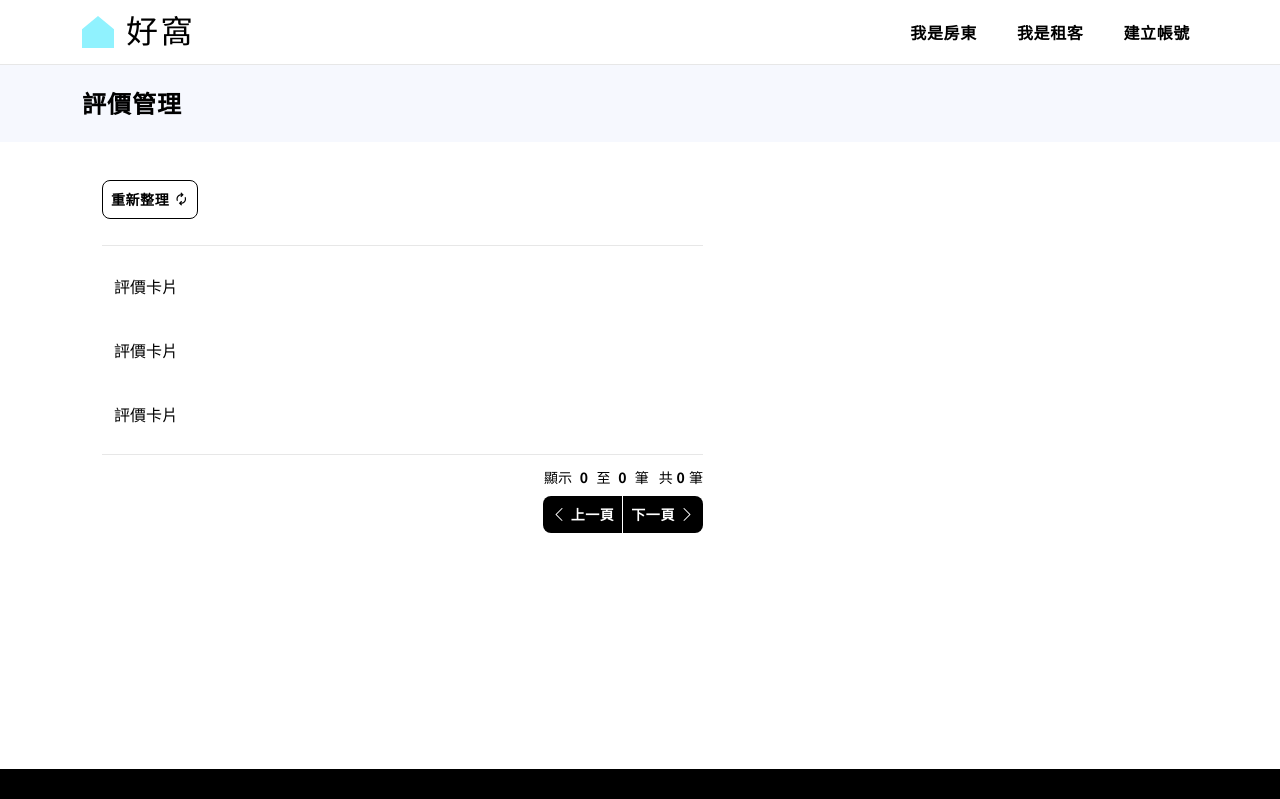
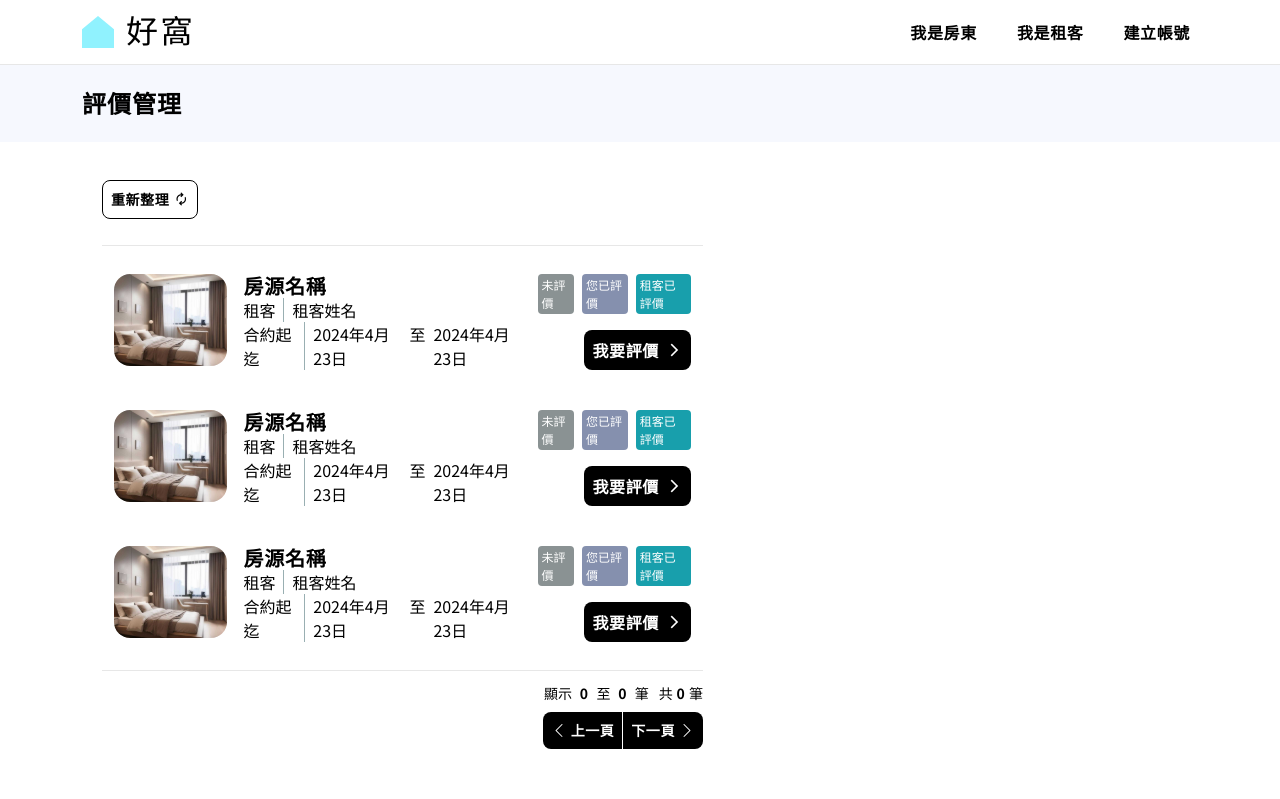
Before and after one commit to Eshiunm/Rocket_HowOh, a React (Vite) app: page /landlord/review in a window 1280 px wide. Shown: the top 799 px of the page. Built offline with nearby package versions, Linux system fonts and the light colour scheme; a web font is replaced by a local one.

Commit message:
feat: add review list card style

```diff
--- a/src/pages/landlordManagement/review/ReviewCard.tsx
+++ b/src/pages/landlordManagement/review/ReviewCard.tsx
@@ -1,7 +1,36 @@
+import photo from "../../../assets/imgs/homePage/recommendation_picture_1.svg"
+
 export default function ReviewCard () {
   return (
-    <li className="p-3 rounded-xl hover:bg-Landlord-99">
-      評價卡片
+    <li className="p-3 rounded-xl hover:bg-Landlord-99 flex gap-4">
+      <div className="w-[136px] h-[92px] rounded-2xl overflow-hidden">
+        <img src={photo} alt="" className="w-full h-full object-cover" />
+      </div>
+      <div className="flex flex-col justify-between">
+        <h3 className="text-sans-b-h6">房源名稱</h3>
+        <div className="flex text-sans-body1">
+          <h4 className="pr-2 mr-2 border-r border-Tenant-70">租客</h4>
+          <span>租客姓名</span>
+        </div>
+        <div className="flex text-sans-body1">
+          <h4 className="pr-2 mr-2 border-r border-Tenant-70">合約起迄</h4>
+          <div className="flex gap-2">
+            <time>2024年4月23日</time>
+            至
+            <time>2024年4月23日</time>
+          </div>
+        </div>
+      </div>
+      <div className="ml-auto flex flex-col justify-between items-end">
+        <div className="flex gap-2">
+          <span className="px-1 py-0.5 rounded text-sans-caption text-white bg-Neutral-60">未評價</span>
+          <span className="px-1 py-0.5 rounded text-sans-caption text-white bg-Landlord-60">您已評價</span>
+          <span className="px-1 py-0.5 rounded text-sans-caption text-white bg-Brand-60">租客已評價</span>
+        </div>
+        <button type="button" className="filled-button-m flex gap-2 items-center">
+          我要評價<span className="material-symbols-outlined text-base">arrow_forward_ios</span>
+        </button>
+      </div>
     </li>
   )
 }
--- a/src/pages/landlordManagement/review/index.tsx
+++ b/src/pages/landlordManagement/review/index.tsx
@@ -10,7 +10,7 @@ export default function Review() {
       <header className="bg-Landlord-99 py-6">
         <h2 className="container text-sans-b-h5">評價管理</h2>
       </header>
-      <main className="container layout-grid mt-6">
+      <main className="container layout-grid mt-6 mb-40">
         <div className="col-span-7 px-5">
           <nav className="py-3.5 border-b border-Neutral-95">
             <RefreshBtn />
```
